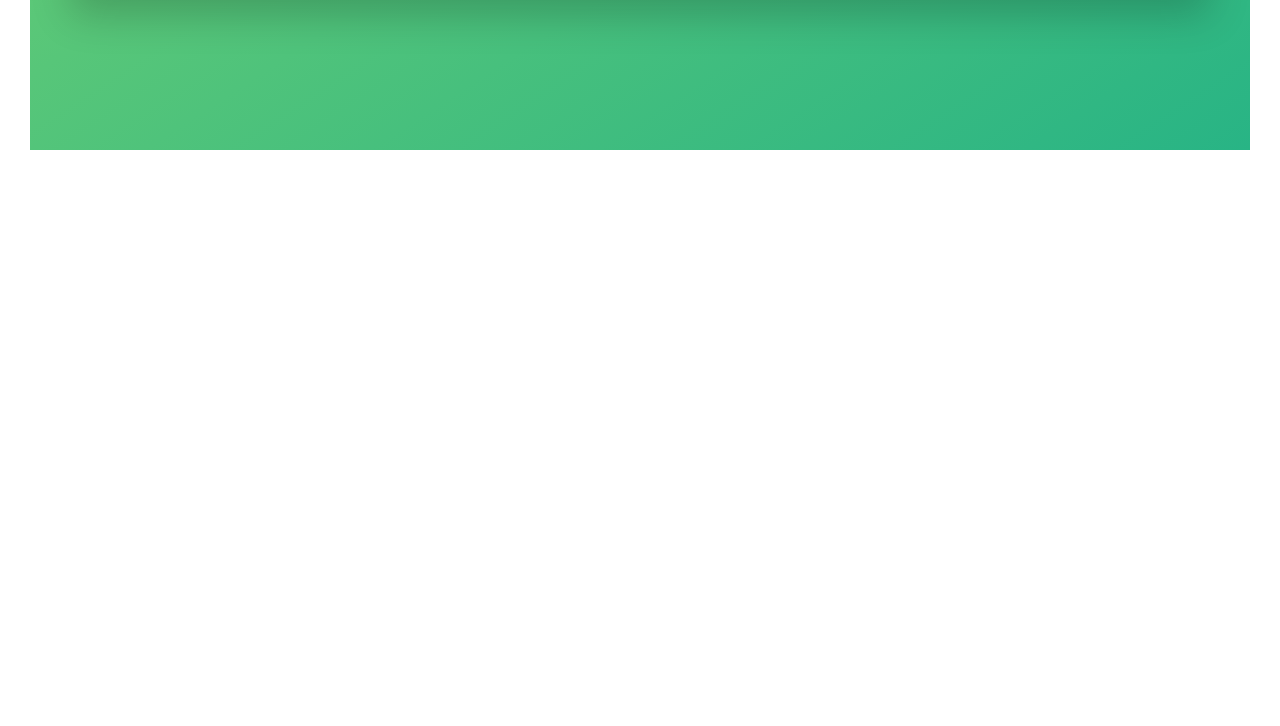
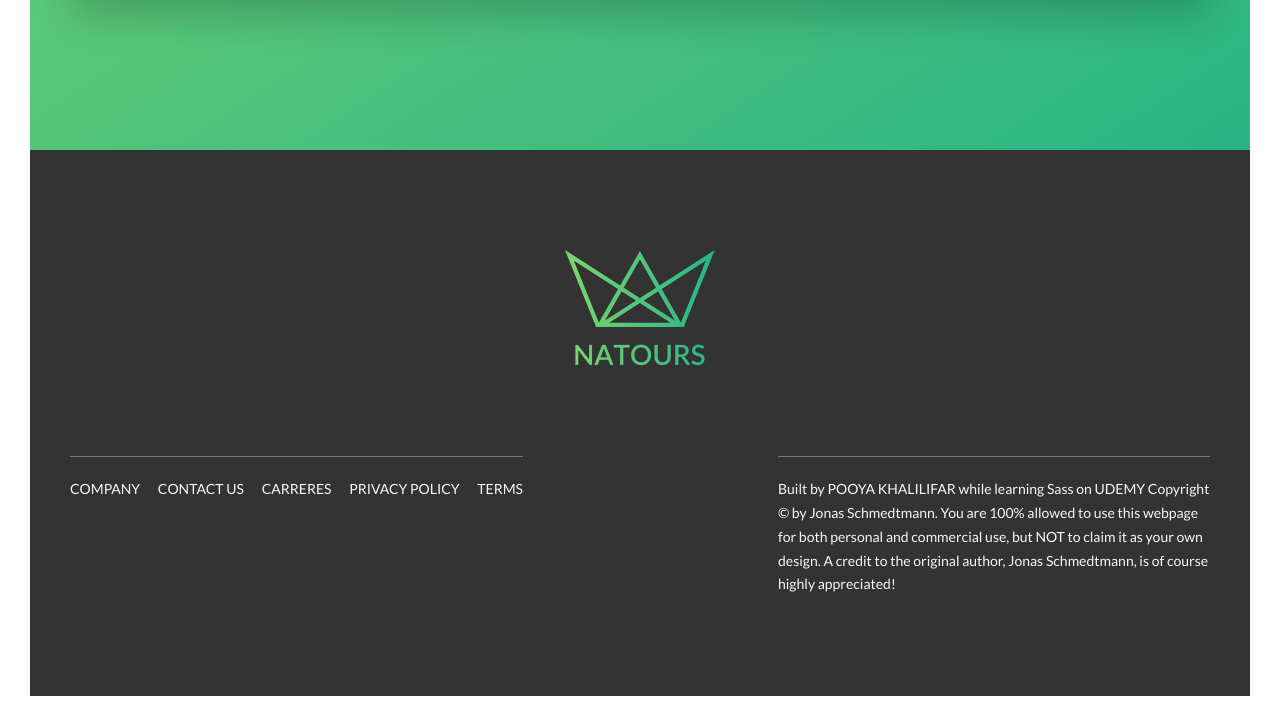
Before and after one commit to pooYAYooq/advance-css-01, a website: page index.html in a window 1280 px wide. Shown: the part 5282-6008 px from the top of the page. Before the commit the page ends 5462 px from the top, so only its background shows below. Drawn offline with Linux system fonts and the light colour scheme.

Commit message:
add section footer

```diff
--- a/index.html
+++ b/index.html
@@ -375,6 +375,47 @@
       </section>
     </main>
 
+    <!-- SECTION FOOTER -->
+    <footer class="footer">
+      <div class="footer__logo-box">
+        <img src="img/logo-green-2x.png" alt="Full logo" class="footer__logo" />
+      </div>
+      <div class="row">
+        <div class="col-1-of-2">
+          <div class="footer__navigation">
+            <ul class="footer__list">
+              <li class="footer__item">
+                <a href="#" class="footer__link">Company</a>
+              </li>
+              <li class="footer__item">
+                <a href="#" class="footer__link">Contact us</a>
+              </li>
+              <li class="footer__item">
+                <a href="#" class="footer__link">Carreres</a>
+              </li>
+              <li class="footer__item">
+                <a href="#" class="footer__link">Privacy policy</a>
+              </li>
+              <li class="footer__item">
+                <a href="#" class="footer__link">Terms</a>
+              </li>
+            </ul>
+          </div>
+        </div>
+        <div class="col-1-of-2">
+          <p class="footer__copyright">
+            Built by <a href="#" class="footer__link">pooya khalilifar</a> while
+            learning Sass on
+            <a href="#" class="footer__link">udemy</a> Copyright &copy; by Jonas
+            Schmedtmann. You are 100% allowed to use this webpage for both
+            personal and commercial use, but NOT to claim it as your own design.
+            A credit to the original author, Jonas Schmedtmann, is of course
+            highly appreciated!
+          </p>
+        </div>
+      </div>
+    </footer>
+
     <!-- <section class="grid-test">
       <div class="row">
         <div class="col-1-of-2">col 1 of 2</div>
--- a/sass/abstracts/_variables.scss
+++ b/sass/abstracts/_variables.scss
@@ -14,6 +14,7 @@ $color-primary-light-2: #eee;
 
 $color-gray-dark: #777;
 $color-gray-dark-2: #999;
+$color-gray-dark-3: #333;
 
 $color-white: #fff;
 $color-black: #000;
--- /dev/null
+++ b/sass/layout/_footer.scss
@@ -0,0 +1,61 @@
+.footer {
+  background-color: $color-gray-dark-3;
+  padding: 10rem 0;
+  font-size: 1.4rem;
+
+  &__logo-box {
+    text-align: center;
+    margin-bottom: 8rem;
+  }
+
+  &__logo {
+    width: 15rem;
+    height: auto;
+  }
+
+  &__navigation {
+    border-top: 1px solid $color-gray-dark;
+    padding-top: 2rem;
+    display: inline-block;
+  }
+
+  &__list {
+    list-style: none;
+  }
+
+  &__item {
+    display: inline-block;
+
+    &:not(:last-child) {
+      margin-right: 1.5rem;
+    }
+  }
+
+  &__link {
+    &:link,
+    &:visited {
+      color: $color-primary-light-1;
+      background-color: $color-gray-dark-3;
+      text-decoration: none;
+      text-transform: uppercase;
+      display: inline-block;
+      transition: all 200ms;
+    }
+
+    &:hover,
+    &:active {
+      color: $color-primary;
+      box-shadow: 0 1rem 2rem rgba($color-black, 0.4);
+      transform: rotate(5deg) scale(1.3);
+    }
+  }
+
+  &__copyright {
+    color: $color-primary-light-1;
+    border-top: 1px solid $color-gray-dark;
+    padding-top: 2rem;
+    width: 80%;
+    float: right;
+
+  }
+}
--- a/sass/main.scss
+++ b/sass/main.scss
@@ -17,5 +17,6 @@
 
 @import "layout/grid";
 @import "layout/header";
+@import "layout/footer";
 
 @import "pages/home";
```
Also changed, not shown: css/style.css.
